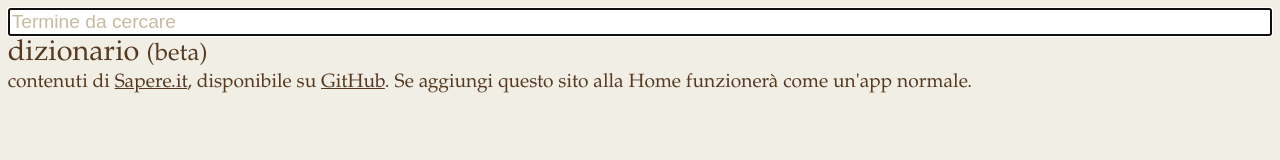
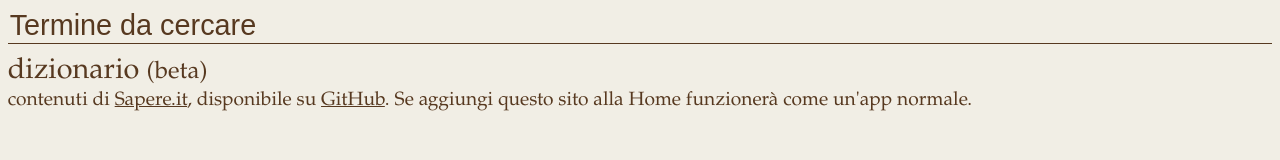
Before and after one commit to fregante/Sapere.it-Mobile, a plain HTML site: page index.html in a window 1280 px wide. Drawn offline with nearby package versions, Linux system fonts and the light colour scheme.

Commit message:
Improve style

```diff
--- a/style.css
+++ b/style.css
@@ -19,21 +19,27 @@ p{
 a {
 	color: inherit;
 }
+
 #word-input {
-float: right;
-	width: 10%;
-	min-width: 5em;
-	font-size: inherit;
-	color: #f1eee5;
-	-webkit-transition: width .4s;
+	color: #c5bb9e;
+	width: 100%;
+	font-size: 1.5em;
 	text-transform: none;
+	display: block;
+	margin-bottom: 10px;
+
+	-webkit-appearance: none;
+	background: none;
+	border: none;
+	outline: none;
+	border-bottom: 1px solid #c5bb9e;
 }
 #word-input:focus {
 	color: #573920;
-	width: 100%;
+	border-bottom-color: inherit;
 }
 ::-webkit-input-placeholder {
-	color: #c5bb9e;
+	color: inherit;
 }
 
 h1, h2{
@@ -55,6 +61,10 @@ h2{
 	margin-bottom: 1.3em;
 	margin-bottom: 0;
 }
+#definition div span { /* reset inline styles */
+	float: none !important;
+	height: auto !important;
+}
 
 .numero{
 	width: 0;
```
